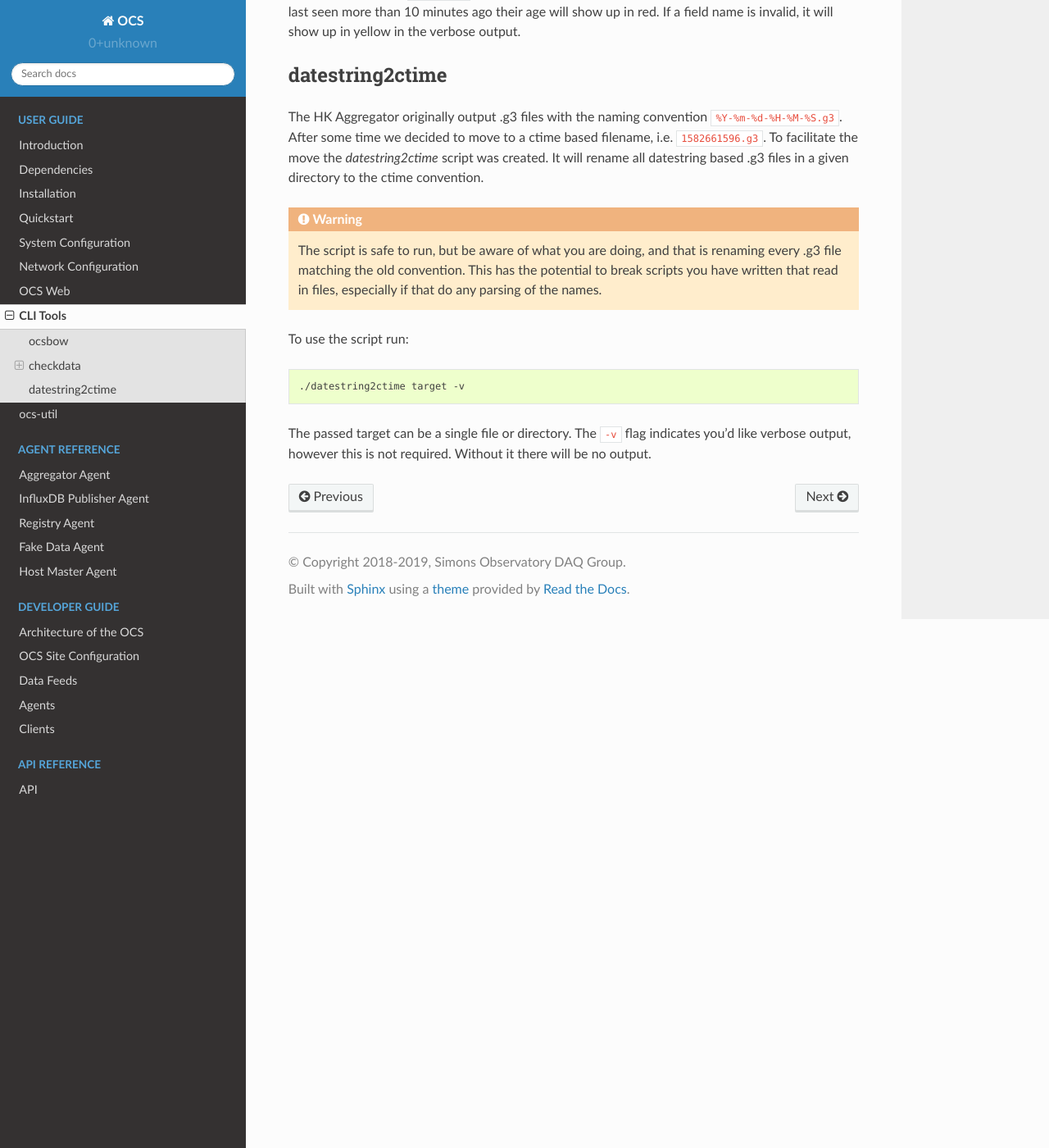
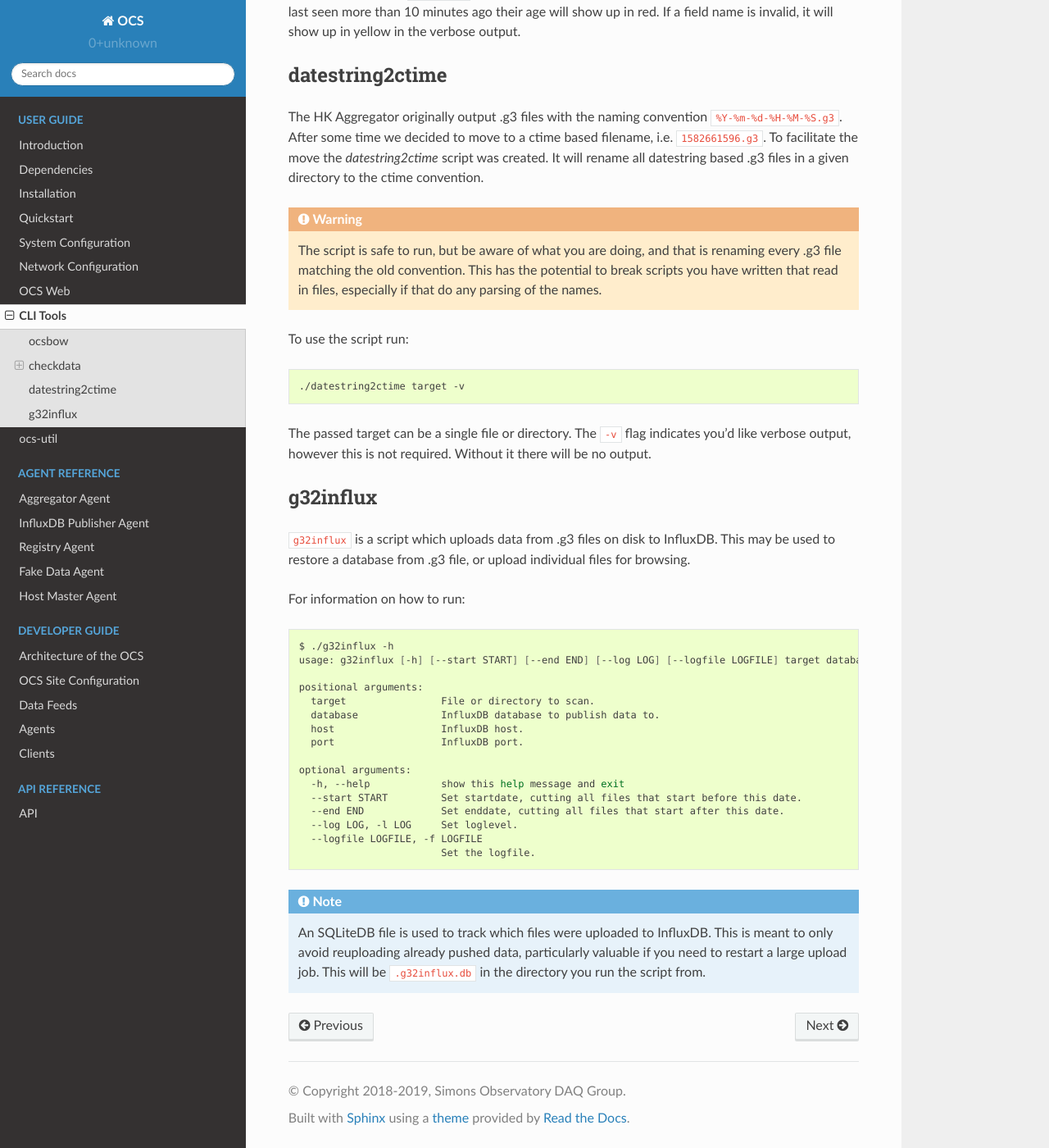
Before and after one commit to simonsobs/ocs, a Sphinx documentation site: the page built from docs/user/cli_tools.rst, in a window 1280 px wide and 1400 px high, scrolled down 2145 px. Shown: the whole window at 82% size. Built offline with Sphinx 7.4.7 and the Read the Docs theme 2.0.0, drawn with Linux system fonts in a browser that asks for light colours.

Commit message:
Add documentation for g32influx

```diff
--- a/docs/user/cli_tools.rst
+++ b/docs/user/cli_tools.rst
@@ -122,3 +122,34 @@ To use the script run::
 The passed target can be a single file or directory. The ``-v`` flag indicates
 you'd like verbose output, however this is not required. Without it there will
 be no output.
+
+g32influx
+=========
+``g32influx`` is a script which uploads data from .g3 files on disk to
+InfluxDB. This may be used to restore a database from .g3 file, or upload
+individual files for browsing.
+
+For information on how to run::
+
+    $ ./g32influx -h
+    usage: g32influx [-h] [--start START] [--end END] [--log LOG] [--logfile LOGFILE] target database host port
+
+    positional arguments:
+      target                File or directory to scan.
+      database              InfluxDB database to publish data to.
+      host                  InfluxDB host.
+      port                  InfluxDB port.
+
+    optional arguments:
+      -h, --help            show this help message and exit
+      --start START         Set startdate, cutting all files that start before this date.
+      --end END             Set enddate, cutting all files that start after this date.
+      --log LOG, -l LOG     Set loglevel.
+      --logfile LOGFILE, -f LOGFILE
+                            Set the logfile.
+
+.. note::
+    An SQLiteDB file is used to track which files were uploaded to InfluxDB. This
+    is meant to only avoid reuploading already pushed data, particularly valuable
+    if you need to restart a large upload job. This will be ``.g32influx.db`` in
+    the directory you run the script from.
```
